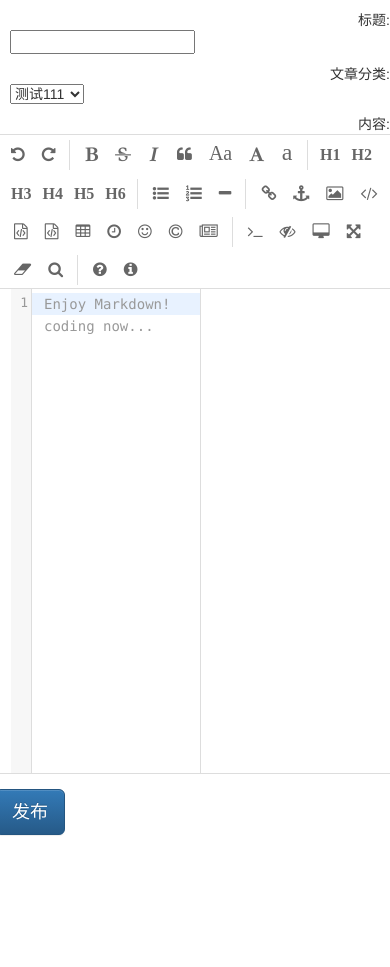
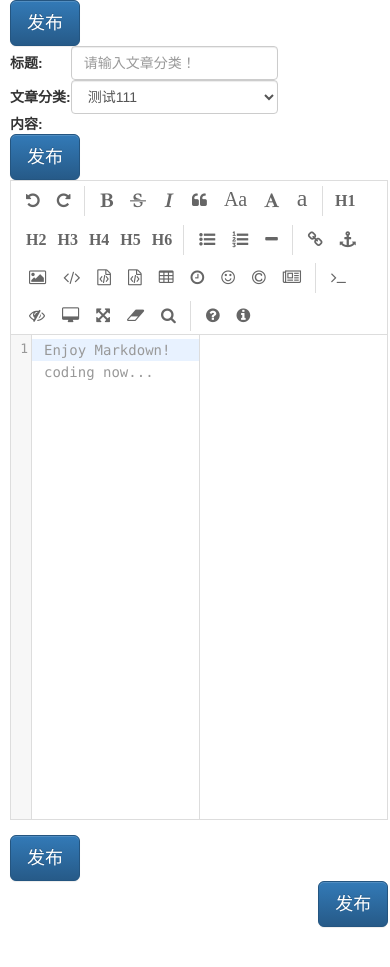
Before and after one commit to scz-table/cgb, a Django app: page /publish/article_post in a window 390 px wide; the page is wider, and only the part inside the window is pictured. Shown: the top 967 px of that part. Run offline with Django 3.2, Linux system fonts and the light colour scheme; a user stored in the database is signed in; data comes from the database, SQL or seed files in the repository; both versions use the stored data as it was after the commit; some libraries are stand-ins or nearby versions.

Commit message:
初始化代码

```diff
--- a/Publish/forms.py
+++ b/Publish/forms.py
@@ -8,6 +8,16 @@ class ArticleColumnForm(forms.ModelForm):
         fields = ['column','notes']
 
 class PublishArticleForm(forms.ModelForm):
+
+    title =forms.CharField(
+        max_length=300,
+        label="文章分类:",
+        # required=False,
+        widget=forms.TextInput(attrs={
+            'class': 'form-control',
+            'placeholder': '请输入文章分类！',
+        }),
+    )
     class Meta:
         model = PublishArticle
         fields = ['title','body']
--- a/Publish/views.py
+++ b/Publish/views.py
@@ -117,6 +117,7 @@ def article_post(request):
             except:
                 return HttpResponse("2")
         else:
+            print(article_post_form.errors.get_json_data())
             return HttpResponse("3")
     else:
         article_post_form = PublishArticleForm()
--- a/templates/Base/index.html
+++ b/templates/Base/index.html
@@ -135,16 +135,13 @@
     }
     //remove_table_iframe('#Supplier_front_lable_li','#Supplier_front_iframe');
     function remove_table_iframe(table_lable,table_iframe){
-        {#if ($(table_lable).hasClass("active")){#}
 
         $(table_lable).siblings().removeClass("active");
         $(table_iframe).siblings().removeClass("active");
 
         $(table_lable).prev().addClass("active");
         $(table_iframe).prev().addClass("active");
-        {#}#}
-        {#  $(table_lable).prev().addClass("active");#}
-        {#  $(table_iframe).prev().addClass("active");#}
+
         $(table_lable).remove();
         $(table_iframe).remove();
     }
--- a/templates/Publish/column/article_list.html
+++ b/templates/Publish/column/article_list.html
@@ -9,7 +9,7 @@
             <tr>
                 <td>序号</td>
                 <td>标题</td>
-                <td>栏目</td>
+                <td>文章分类</td>
                 <td>操作</td>
             </tr>
             {% for article in articles %}
--- a/templates/Publish/column/article_post.html
+++ b/templates/Publish/column/article_post.html
@@ -4,21 +4,41 @@
 {#<link rel="stylesheet" href="{% static 'editor/css/style.css' %}"> #}
 <link rel="stylesheet" href="{% static 'editor/css/editormd.css' %}">
 
-<div style="margin-left:10px">
+<div style="width: 97%;margin-left: 10px;">
     <form class="form-horizontal" action="." method="post">{% csrf_token %}
-        <div class="row" style="margin-top: 10px;">
-            <div class="col-md-2 text-right"><span>标题:</span></div>
-            <div class="col-md-10 text-left">{{article_post_form.title}}</div>
-        </div>
-        <div class="row" style="margin-top: 10px;">
-            <div class="col-md-2 text-right"><span>文章分类:</span></div>
-            <div class="col-md-10 text-left">
-                <select id="which_column">
-                    {% for column in article_columns %}
-                    <option value="{{column.id}}">{{column.column}}</option>
-                    {% endfor %}
-                </select>
+
+        <div class="row">
+            <div class="col-md-2"><input type="button" class="btn btn-primary btn-lg" value="发布" onclick="publish_article()"></div>
+            <div class="col-md-9">
+                <table>
+                    <tr>
+                        <td>
+                            <label style="margin: 0px" class="control-label" for="">标题:</label>
+                        </td>
+                        <td>
+                            {{article_post_form.title}}
+                        </td>
+                    </tr>
+                    <tr>
+                        <td>
+                            <label style="margin: 0px" class="control-label" for="">文章分类:</label>
+                        </td>
+                        <td>
+                            <select id="which_column" name="column" class="form-control">
+                                {% for column in article_columns %}
+                                    <option value="{{column.id}}">{{column.column}}</option>
+                                {% endfor %}
+                            </select>
+                        </td>
+                    </tr>
+                    <tr>
+                        <td>
+                            <label style="margin: 0px" class="control-label" for="">内容:</label>
+                        </td>
+                    </tr>
+                </table>
             </div>
+            <div class="col-md-1"><input type="button" class="btn btn-primary btn-lg" value="发布" onclick="publish_article()"></div>
         </div>
 {#        <div class="row" style="margin-top: 10px;">#}
 {#            <div class="col-md-2 text-right"><span>文章标签:</span></div> #}
@@ -32,15 +52,13 @@
 {#                {% endfor %}    #}
 {#            </div>#}
 {#        </div>#}
-        <div class="row" style="margin-top: 10px;">
-            <div class="col-md-2 text-right"><span>内容:</span></div>
             <!--div class="col-md-10 text-left">{{article_post_form.body}}</div-->
-            <div id="editormd" class="col-md-10 text-left">
+            <div id="editormd" class="text-left">
                 <textarea style="display:none;" id="id_body"></textarea>
             </div>
-        </div>
         <div class="row">
-            <input type="button" class="btn btn-primary btn-lg" value="发布" onclick="publish_article()">
+            <div class="col-md-2"><input type="button" class="btn btn-primary btn-lg" value="发布" onclick="publish_article()"></div>
+            <div class="col-md-10  text-right"><input type="button" class="btn btn-primary btn-lg" value="发布" onclick="publish_article()"></div>
         </div>
     </form>
 </div>
@@ -59,15 +77,14 @@ function publish_article(){
         data: {"title":title, "body":body, "column_id":column_id},
         success: function(e){
             if(e=="1"){
-                layer.msg("发布成功！");
+                parent.layer.msg("添加成功！");
                 {#location.href = "{% url 'publish:article_list' %}";#}
-                {#location.href = location.href;#}
-                setTimeout(function (){window.location.href = location.href;},800);
-                setTimeout(function (){window.location.href = "databases.html";},800);
+                window.parent.$('#Article_list_front_iframe_list').attr('src', window.parent.$('#Article_list_front_iframe_list').attr('src'));
+                window.parent.remove_table_iframe("#Article_publish_front_lable_li","#Article_publish_front_iframe");
             }else if(e=="2"){
-                layer.msg("sorry.") ;
+                parent.layer.msg("保存过程出错！") ;
             }else{
-                layer.msg("项目名称必须写，不能空。");
+                parent.layer.msg("保存内容错误，格式错误或者有空项。");
             }
         },
     });
```
Also changed, not shown: templates/Publish/column/redit_article.html (+32 -17 lines), db.sqlite3.
